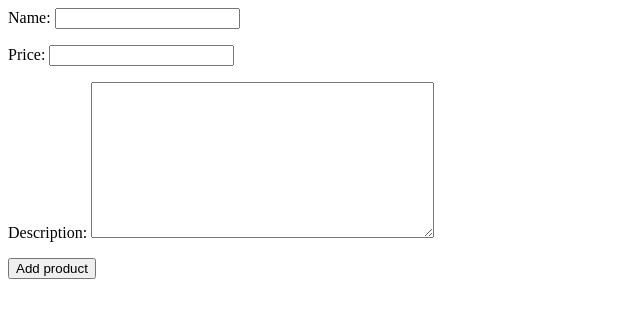
After one commit to bobby-22/eshop, a Django app: page /add_product in a window 1280 px wide. The commit adds this page. Shown: the top 318 px of the page, without its empty margins (0-640 px from the left). Run offline with Django 3.2, Linux system fonts and the light colour scheme.

Commit message:
Add Create operation

```diff
--- /dev/null
+++ b/products/forms.py
@@ -0,0 +1,9 @@
+from django import forms
+from django.db.models import fields
+from .models import ProductModel
+
+class ProductCreateForm(forms.ModelForm):
+    class Meta:
+        model = ProductModel
+        fields = ["name", "price", "description"]
+        labels = {"name": "Name", "description": "Description", "price": "Price"}
--- a/products/models.py
+++ b/products/models.py
@@ -3,9 +3,11 @@ from django.db import models
 # Create your models here.
 class ProductModel(models.Model):
     name = models.CharField(max_length=100)
+    price = models.IntegerField()
+    description = models.TextField()
 
     def __str__(self):
-        return self.name
+        return self.name, self.description, self.price
 
     class Meta:
         verbose_name_plural = "Product"
--- /dev/null
+++ b/products/templates/products/add_product.html
@@ -0,0 +1,7 @@
+{% block content %}
+<form action="{% url 'products:add_product' %}" method="POST">
+    {% csrf_token %}
+    {{ form.as_p }}
+    <button type="submit">Add product</button>
+</form>
+{% endblock content %}
--- a/products/templates/products/index.html
+++ b/products/templates/products/index.html
@@ -23,6 +23,7 @@
         {% csrf_token %}
         <button type="submit">Checkout</button>
       </form>
+      <a href="{% url 'products:add_product' %}">Add product</a>
     </section>
   </body>
 </html>
--- a/products/urls.py
+++ b/products/urls.py
@@ -7,4 +7,5 @@ urlpatterns = [
     path("checkout_session/", views.CheckoutSession.as_view(), name="checkout_session"),
     path("success/", views.success, name="success"),
     path("cancel/", views.success, name="cancel"),
+    path("add_product", views.ProductCreate.as_view(), name="add_product")
 ]
--- a/products/views.py
+++ b/products/views.py
@@ -1,6 +1,7 @@
 from django.shortcuts import render, redirect
 from django.conf import settings
 from django.views import View
+from .forms import ProductCreateForm
 import stripe
 
 stripe.api_key = settings.STRIPE_SECRET_KEY
@@ -30,3 +31,27 @@ class CheckoutSession(View):
             cancel_url = "http://127.0.0.1:8000/cancel"
         )
         return redirect(checkout_session.url, code=303)
+
+class ProductCreate(View):
+    def get(self, request):
+        form = ProductCreateForm()
+        context = {"form": form}
+        return render(request, "products/add_product.html", context)
+
+    def post(self, request):
+        form = ProductCreateForm(data=request.POST)
+        if form.is_valid():
+            product_name = form.cleaned_data.get("name")
+            product_description = form.cleaned_data.get("description")
+            product_price = form.cleaned_data.get("price")
+            product = stripe.Product.create(
+                name = product_name,
+                description = product_description
+            )
+            stripe.Price.create(
+                product = product.id,
+                currency = "CZK",
+                unit_amount = product_price * 100
+            )
+            form.save()
+            return redirect("products:index")
```
